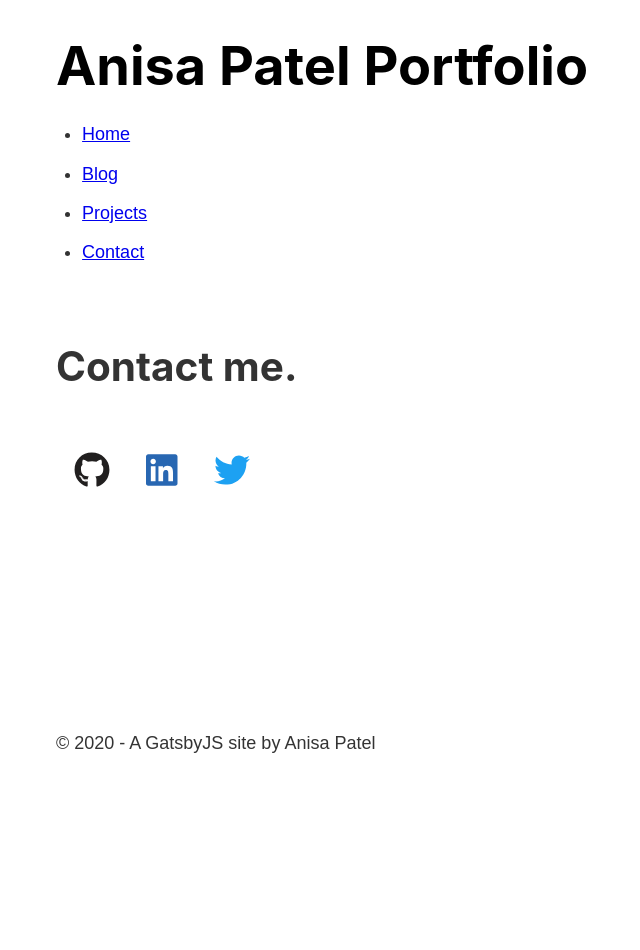
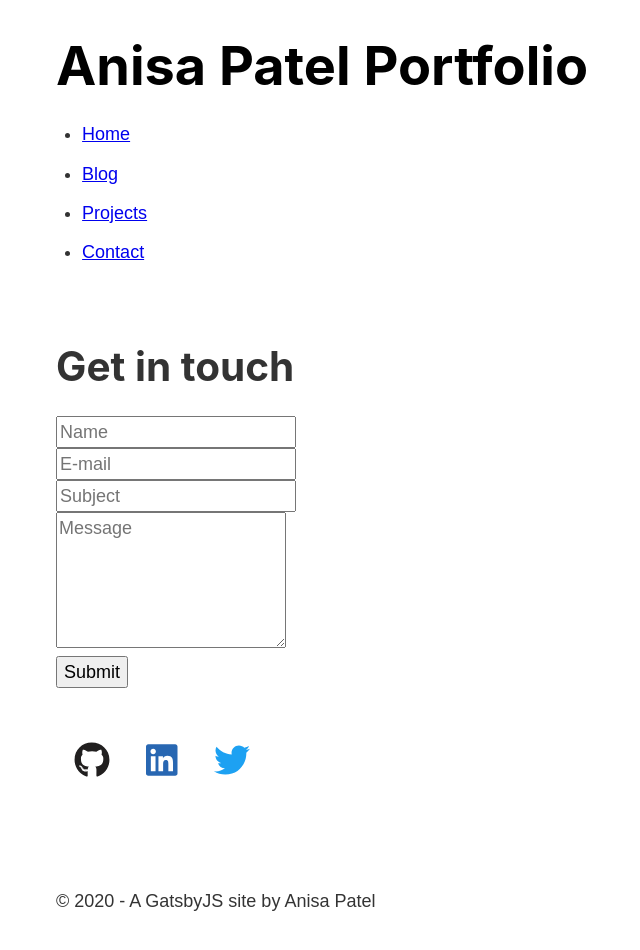
Before and after one commit to anisapatel/portfolio, a Gatsby site: page /contact in a window 1280 px wide. Shown: the whole page, without its empty margins (227-867 px from the left). Before the commit the page ends 800 px from the top, so only its background shows below. Built offline with nearby package versions, Linux system fonts and the light colour scheme; Gatsby itself is replaced by a stand-in of ours.

Commit message:
added netlify form to portfolio

```diff
--- a/src/pages/contact.js
+++ b/src/pages/contact.js
@@ -13,7 +13,57 @@ const Contact = () => {
   return (
     <Layout>
       <Head title="Contact" />
-      <h1>Contact me.</h1>
+      <h1>Get in touch</h1>
+      <form
+        name="contact"
+        method="POST"
+        action="#"
+        className={contactStyles.form}
+        data-netlify="true"
+      >
+        <label for="name">
+          <input
+            type="text"
+            name="name"
+            id="name"
+            required
+            placeholder="Name"
+          ></input>
+        </label>
+
+        <label for="email">
+          <input
+            type="email"
+            name="email"
+            id="email"
+            required
+            placeholder="E-mail"
+          ></input>
+        </label>
+
+        <label for="subject">
+          <input
+            type="text"
+            name="subject"
+            id="subject"
+            required
+            placeholder="Subject"
+          ></input>
+        </label>
+
+        <label for="message">
+          <textarea
+            type="text"
+            name="message"
+            id="message"
+            rows="5"
+            required
+            placeholder="Message"
+          ></textarea>
+        </label>
+        <button type="submit">Submit</button>
+      </form>
+
       <div className={contactStyles.social}>
         <a
           href="https://github.com/anisapatel"
--- a/src/pages/contact.module.scss
+++ b/src/pages/contact.module.scss
@@ -27,3 +27,13 @@
     color: #1da1f2;
   }
 }
+
+.form {
+  max-width: 1rem;
+
+  // max-width: 500px;
+  margin: 0;
+  // padding: 50px;
+  // background: #ffffff;
+  // border: 10px solid #f2f2f2;
+}
```
